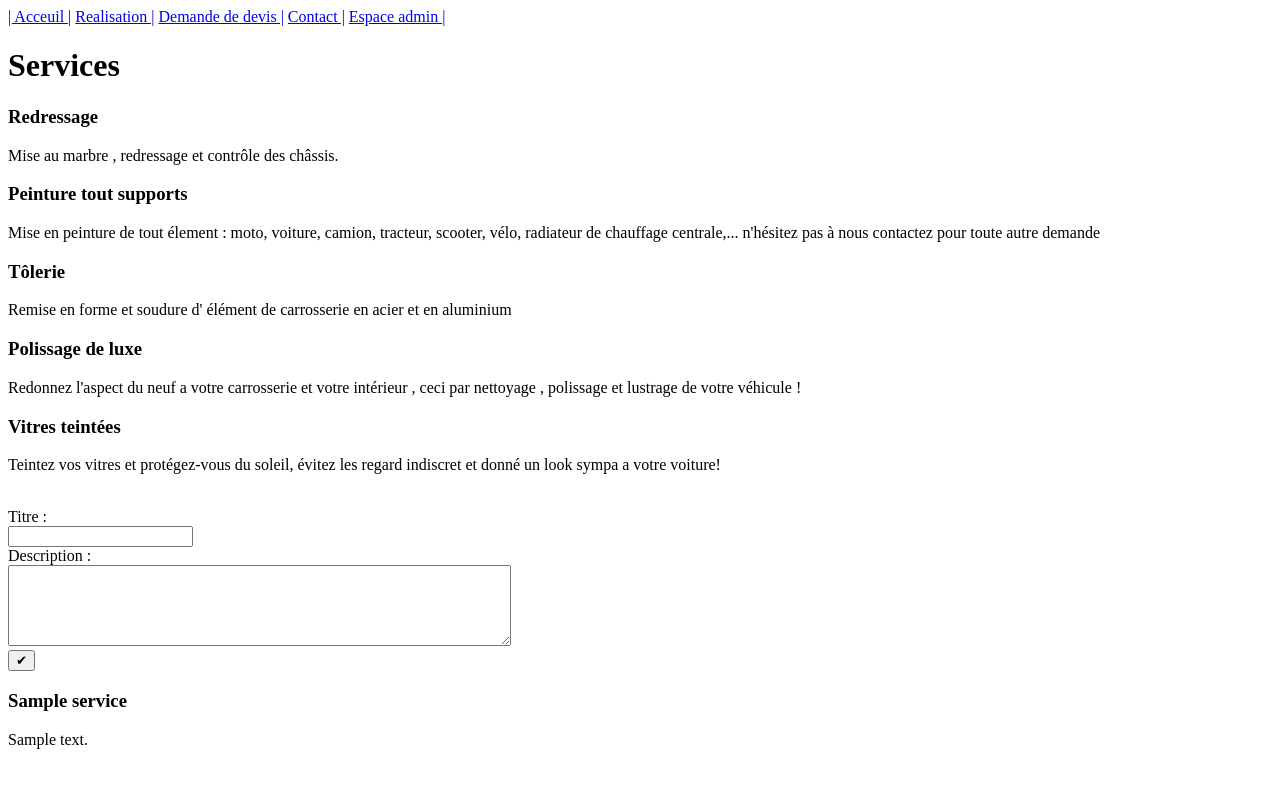
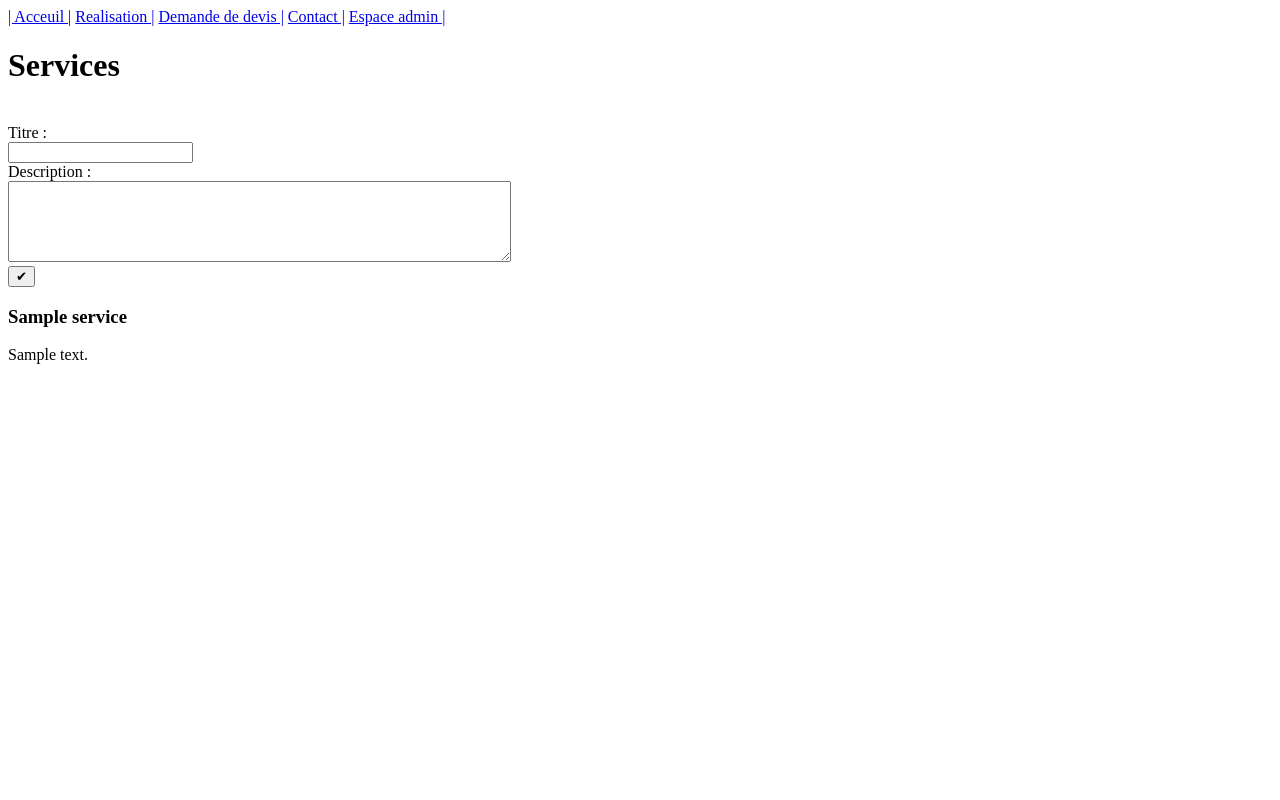
Before and after one commit to manucarenjot/Projet-de-stage, a PHP site: page / in a window 1280 px wide. Run offline with PHP 8.4, Linux system fonts and the light colour scheme; tables that the repository leaves empty hold one stand-in row (values such as "Sample post").

Commit message:
Function addService et readServicesDB terminé
A faire
  -> sécuriser les champs

```diff
--- a/Models/manager/ServicesManager.php
+++ b/Models/manager/ServicesManager.php
@@ -23,9 +23,9 @@ $select = Connect::getPDO()->prepare("SELECT * FROM ftk09_services");
 $select->execute();
 if ($select->execute()) {
 foreach ($datas = $select->fetchAll() as $data) { ?>
-<div>
-    <h3><?= $data['title'] ?></h3>
-    <p><?= $data['description'] ?></p>
+<div class="services">
+    <h3 class="services-titre"><?= $data['title'] ?></h3>
+    <p class="services-paragraphe"><?= $data['description'] ?></p>
 </div>
 <?php
 }
--- a/View/public/home.html.php
+++ b/View/public/home.html.php
@@ -1,34 +1,5 @@
 
 <h1>Services</h1>
-
-<div class="services">
-    <h3>Redressage</h3>
-    <p>Mise au marbre , redressage et contrôle des châssis.</p>
-</div>
-
-<div class="services">
-    <h3>Peinture tout supports</h3>
-    <p>Mise en peinture de tout élement : moto, voiture, camion, tracteur, scooter, vélo, radiateur de chauffage
-        centrale,... n'hésitez pas à nous contactez pour toute autre demande</p>
-    <div>
-    </div>
-
-    <div class="services">
-        <h3>Tôlerie</h3>
-        <p>Remise en forme et soudure d' élément de carrosserie en acier et en aluminium</p>
-    </div>
-
-    <div class="services">
-        <h3>Polissage de luxe</h3>
-        <p>Redonnez l'aspect du neuf a votre carrosserie et votre intérieur , ceci par nettoyage , polissage et lustrage
-            de votre véhicule !</p>
-    </div>
-
-    <div class="services">
-        <h3>Vitres teintées</h3>
-        <p>Teintez vos vitres et protégez-vous du soleil, évitez les regard indiscret et donné un look sympa a votre
-            voiture!</p>
-    </div>
 
 
     <form method="post" action="?c=home">
```
